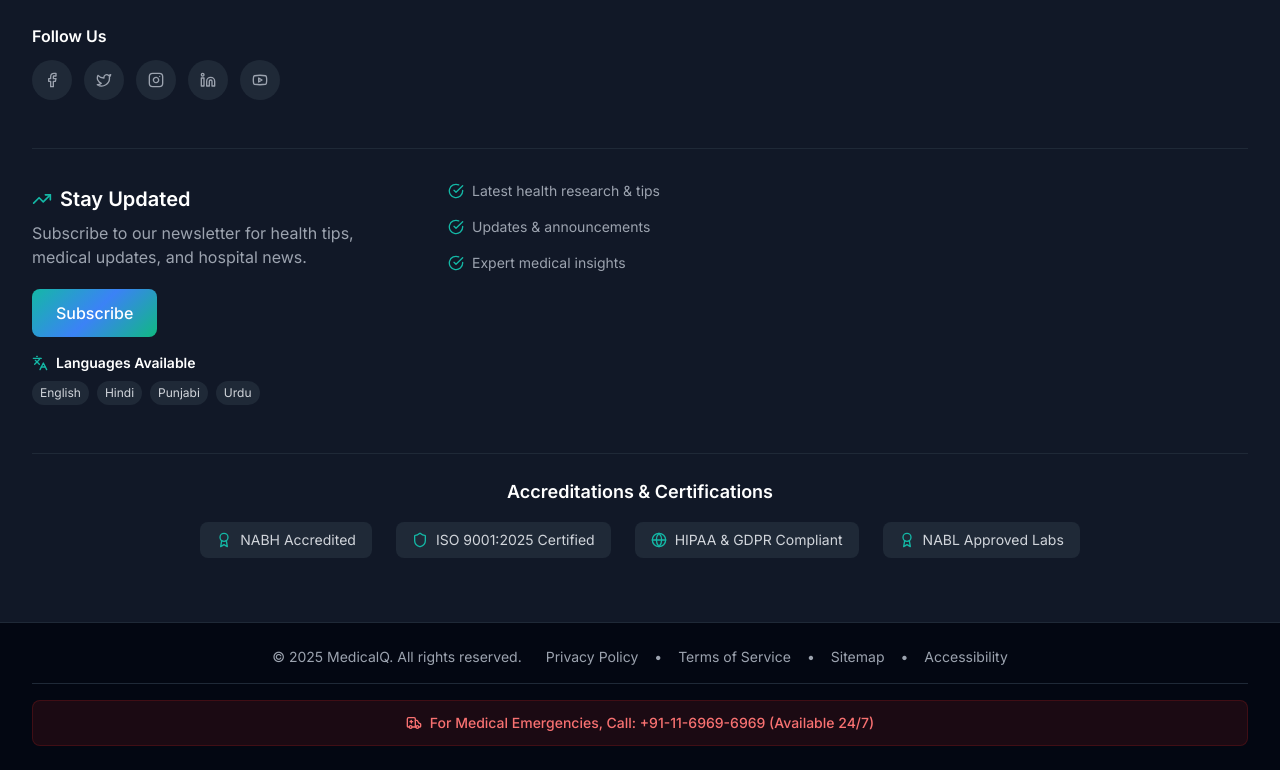
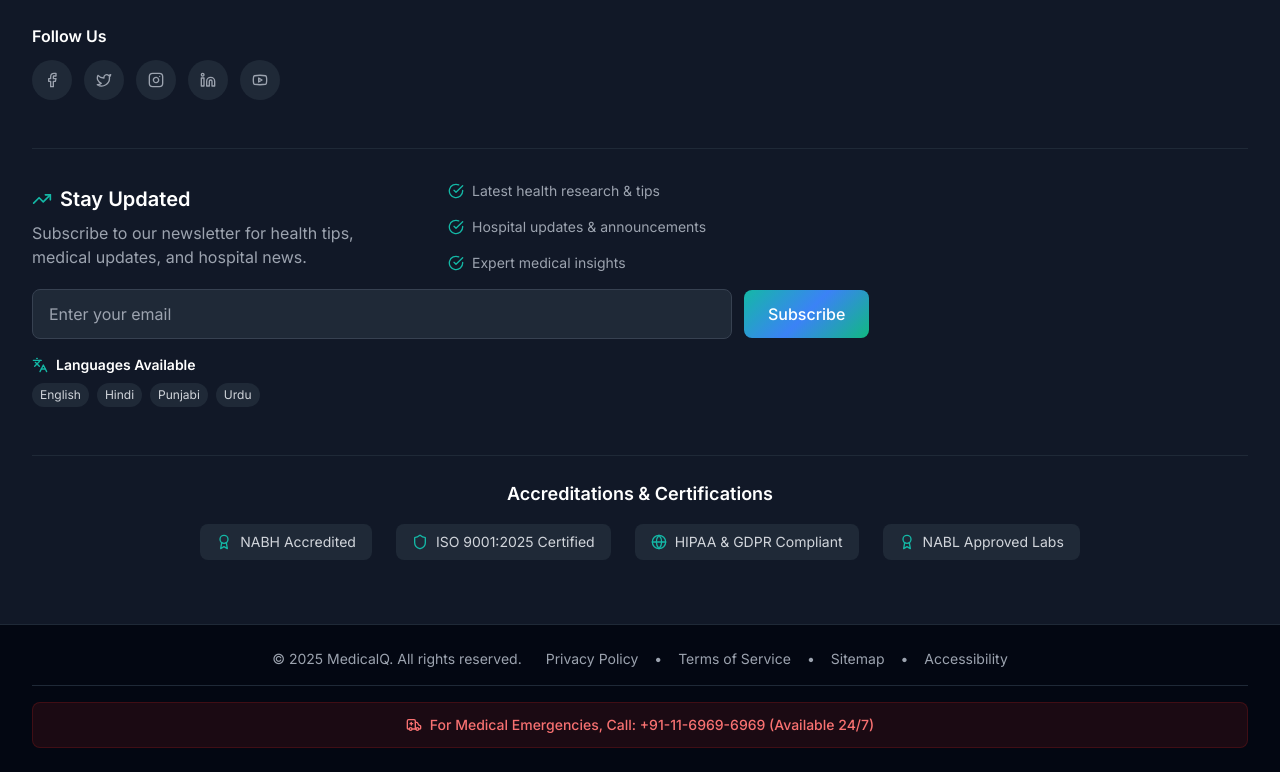
Before and after one commit to nega-dot/MedicalQ, a React (Vite) app in the folder Frontend/: page / in a window 1280 px wide. Shown: the part 7122-7894 px from the top of the page. Built offline with nearby package versions, Linux system fonts and the light colour scheme; no server answers.

Commit message:
fixed size of input bar

```diff
--- a/Frontend/src/components/layout/Footer.tsx
+++ b/Frontend/src/components/layout/Footer.tsx
@@ -365,7 +365,7 @@ const Footer: React.FC = () => {
                 </div>
                 <div className="flex items-center space-x-2 text-sm text-gray-400">
                   <CheckCircle className="h-4 w-4 text-medical-teal" />
-                  <span>Updates & announcements</span>
+                  <span>Hospital updates & announcements</span>
                 </div>
                 <div className="flex items-center space-x-2 text-sm text-gray-400">
                   <CheckCircle className="h-4 w-4 text-medical-teal" />
@@ -377,7 +377,26 @@ const Footer: React.FC = () => {
             <div className="lg:col-span-1 space-y-4 py-4">
               <form onSubmit={handleEmailSubscription}>
                 <div className="flex flex-col sm:flex-row sm:items-center sm:space-x-3 space-y-2 sm:space-y-0">
-
+  <input
+  type="email"
+  value={emailSubscription.email}
+  onChange={(e) =>
+    setEmailSubscription((prev) => ({
+      ...prev,
+      email: e.target.value,
+    }))
+  }
+  placeholder="Enter your email"
+  disabled={emailSubscription.isLoading}
+  style={{
+    width: "700px",
+    minWidth: "unset",
+    maxWidth: "unset",
+    flexGrow: 0,
+    flexShrink: 0,
+  }}
+  className="px-4 py-3 bg-gray-800 border border-gray-700 rounded-lg text-white placeholder-gray-400 focus:outline-none focus:ring-2 focus:ring-medical-teal focus:border-transparent disabled:opacity-50 disabled:cursor-not-allowed"
+/>
   <motion.button
     type="submit"
     disabled={emailSubscription.isLoading}
```
